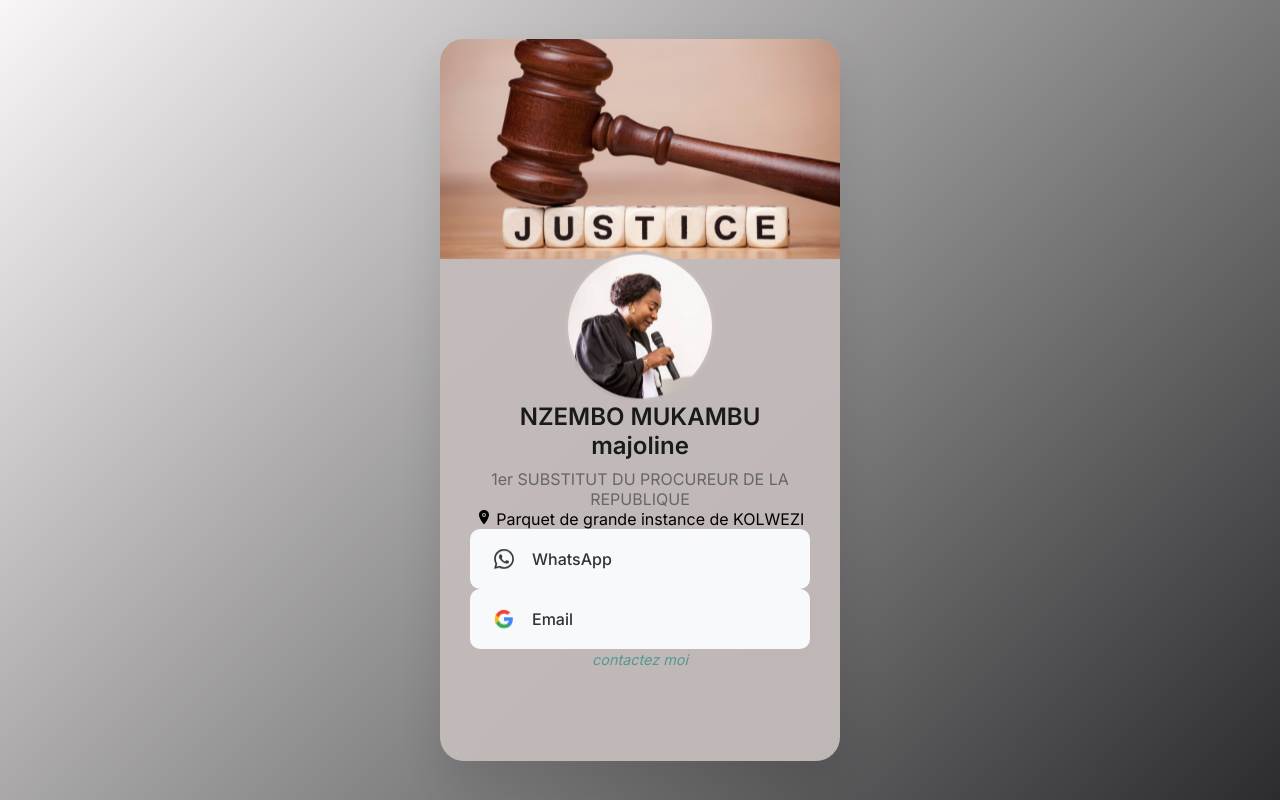
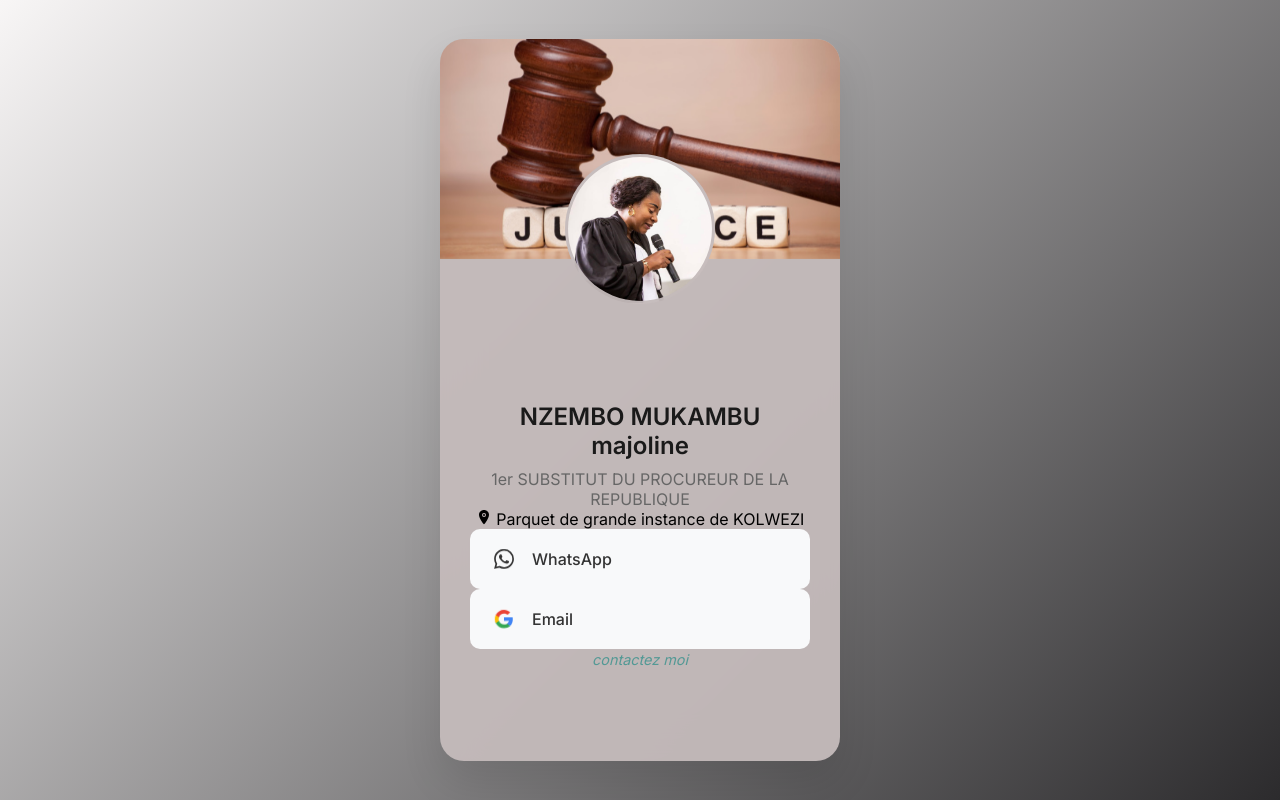
Before and after one commit to briseur010/majoline-card-by-PS-Corp, a website built with Vite: page index.html in a window 1280 px wide. Built offline with nearby package versions, Linux system fonts and the light colour scheme.

Commit message:
Update style.css

```diff
--- a/style.css
+++ b/style.css
@@ -64,7 +64,7 @@ body {
     position: absolute;
     bottom: 0;
     left: 22%;
-    transform: translate(-50%, 15%);
+    transform: translate(-50%, -50%);
 }
 .social-links {
     margin-top: 30px;
```
